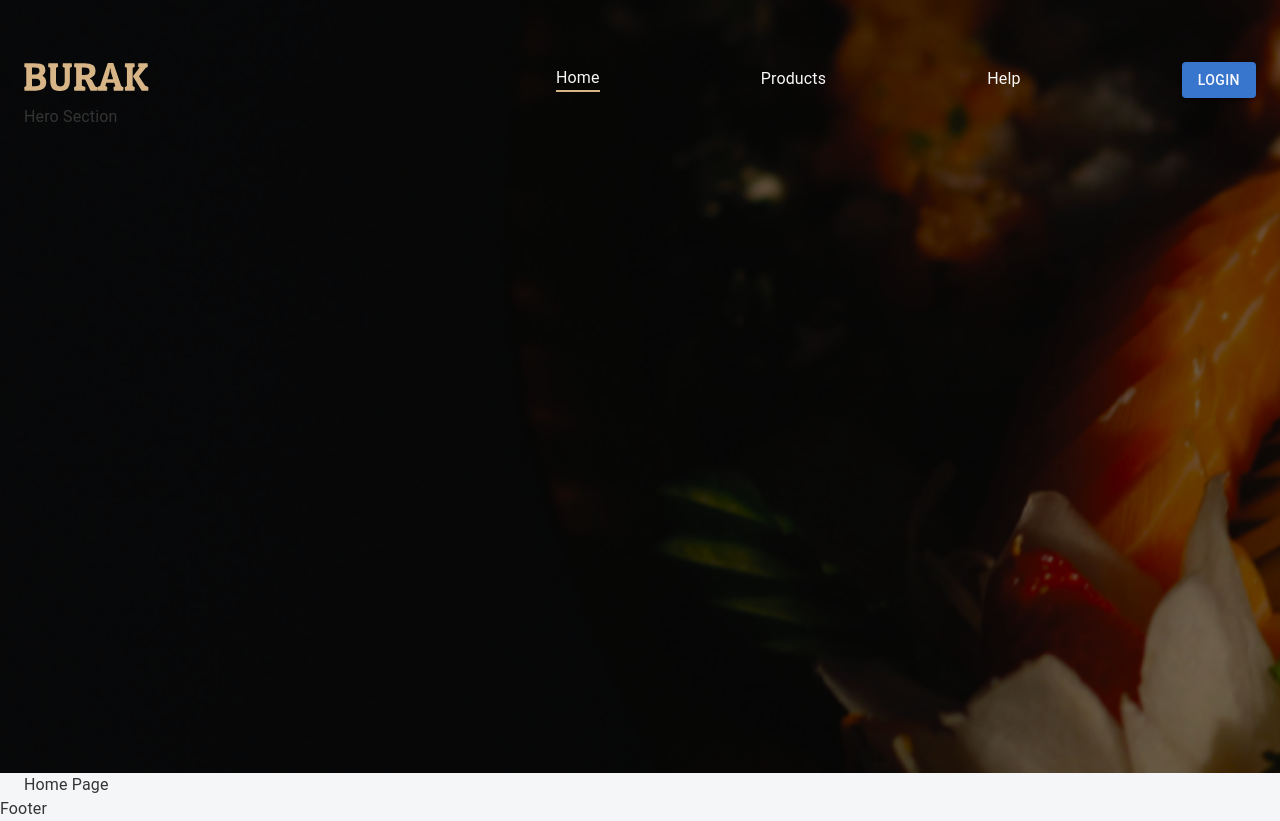
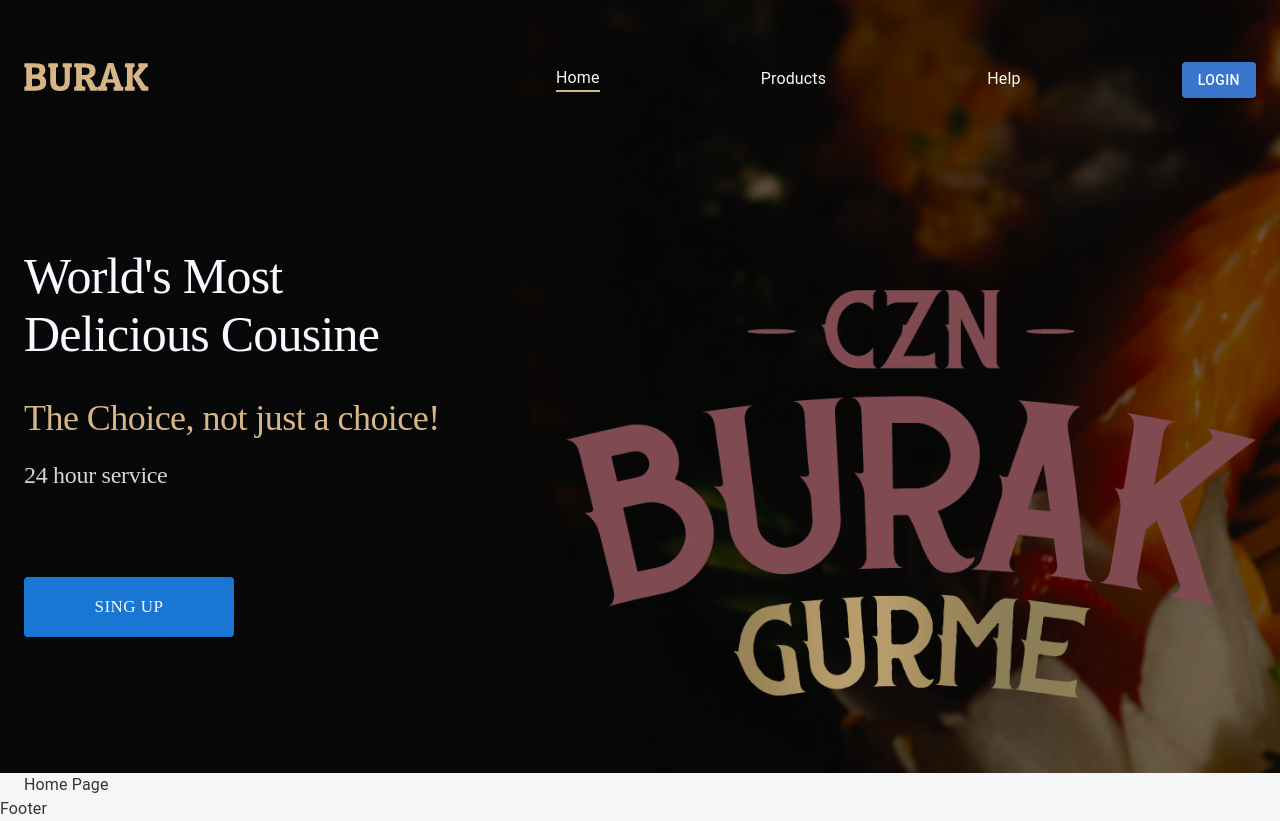
Before and after one commit to Shukhrat12/burak-react, a React (Create React App) app: page / in a window 1280 px wide. Built offline with nearby package versions, Linux system fonts and the light colour scheme.

Commit message:
fix: modify home navbar header components

```diff
--- a/src/app/components/headers/HomeNavbar.tsx
+++ b/src/app/components/headers/HomeNavbar.tsx
@@ -49,11 +49,22 @@
               aria-haspopup="true"
               />
             )}
-
           </Stack>
         </Stack>
-        <Stack>
-            Hero Section
+        <Stack className={"header-frame"}>
+            <Stack className={"detail"}>
+                <Box className={"head-main-txt"}>World's Most Delicious Cousine</Box>
+                <Box className={"wel-txt"}>The Choice, not just a choice!</Box>
+                <Box className={"service-txt"}>24 hour service</Box>
+                <Box className={"signup"}>
+                    {!authMember ? (
+                    <Button variant="contained" className="signup-button">SING UP</Button>
+                    ) : null }
+                </Box>
+            </Stack>
+            <Stack className="logo-frame">
+                <div className="logo-img"></div>
+            </Stack>
         </Stack>
       </Container>
     </div>
--- a/src/css/navbar.css
+++ b/src/css/navbar.css
@@ -73,3 +73,87 @@
 .home-navbar div.hover:after {
     transform-origin: 0% 50%;
 }
+
+.home-navbar .navbar-container .header-frame {
+    margin-top: 142px;
+    height: 462px;
+    display: flex;
+    flex-direction: row;
+    justify-content: space-between;
+}
+
+.home-navbar .navbar-container .header-frame .detail {
+    width: 510px;
+    display: flex;
+    flex-direction: column;
+}
+
+.home-navbar .navbar-container .header-frame .detail .head-main-txt {
+   width: 450px;
+   height: 150px;
+   font-family: "Roboto Serif";
+   font-style: normal;
+   font-size: 50px;
+   font-weight: 500;
+   line-height: normal;
+   letter-spacing: -0.75px;
+    color: #f8f8ff;
+}
+
+.home-navbar .navbar-container .header-frame .detail .wel-txt {
+    width: 510px;
+    height: 42px;
+    font-family: "Roboto Serif";
+    font-style: normal;
+    font-size: 36px;
+    font-weight: 400;
+    line-height: normal;
+    letter-spacing: -0.54px;
+    color: #d7b686;
+ }
+
+ .home-navbar .navbar-container .header-frame .detail .service-txt {
+    margin-top: 23px;
+    width: 153px;
+    height: 42px;
+    font-family: "Roboto Serif";
+    font-style: normal;
+    font-size: 24px;
+    font-weight: 400;
+    line-height: normal;
+    letter-spacing: -0.3px;
+    color: #d5d5d5;
+ }
+
+ .home-navbar .navbar-container .detail .signup {
+    margin-top: 73px;
+ }
+
+ .home-navbar .navbar-container .detail .signup-button {
+    width: 210px;
+    height: 60px;
+    border-radius: 4px;
+    background: #1976d2;
+    text-align: center;
+    font-family: Poppins;
+    font-size: 17px;
+    font-style: normal;
+    font-weight: 400;
+    line-height: normal;
+    color: #f8f8f8;
+ }
+
+ .home-navbar .navbar-container .logo-frame {
+    margin-top: 43px;
+    width: 690px;
+    height: 419px;
+ }
+
+ .home-navbar .navbar-container .logo-img {
+    width: 100%;
+    height: 100%;
+    background: url("/public/img/logo.webp");
+    background-repeat: no-repeat;
+    background-size: contain;
+    filter: invert(25%);
+ }
```
